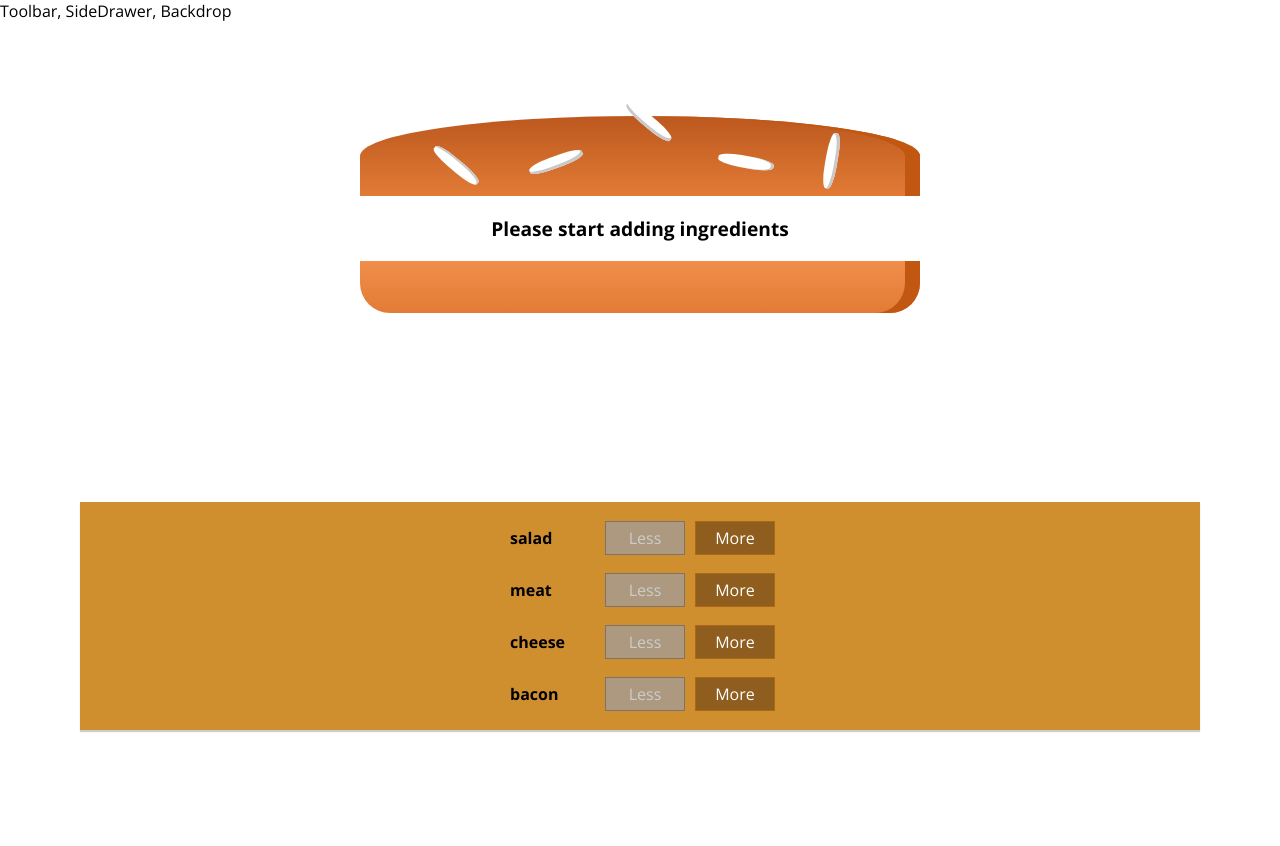
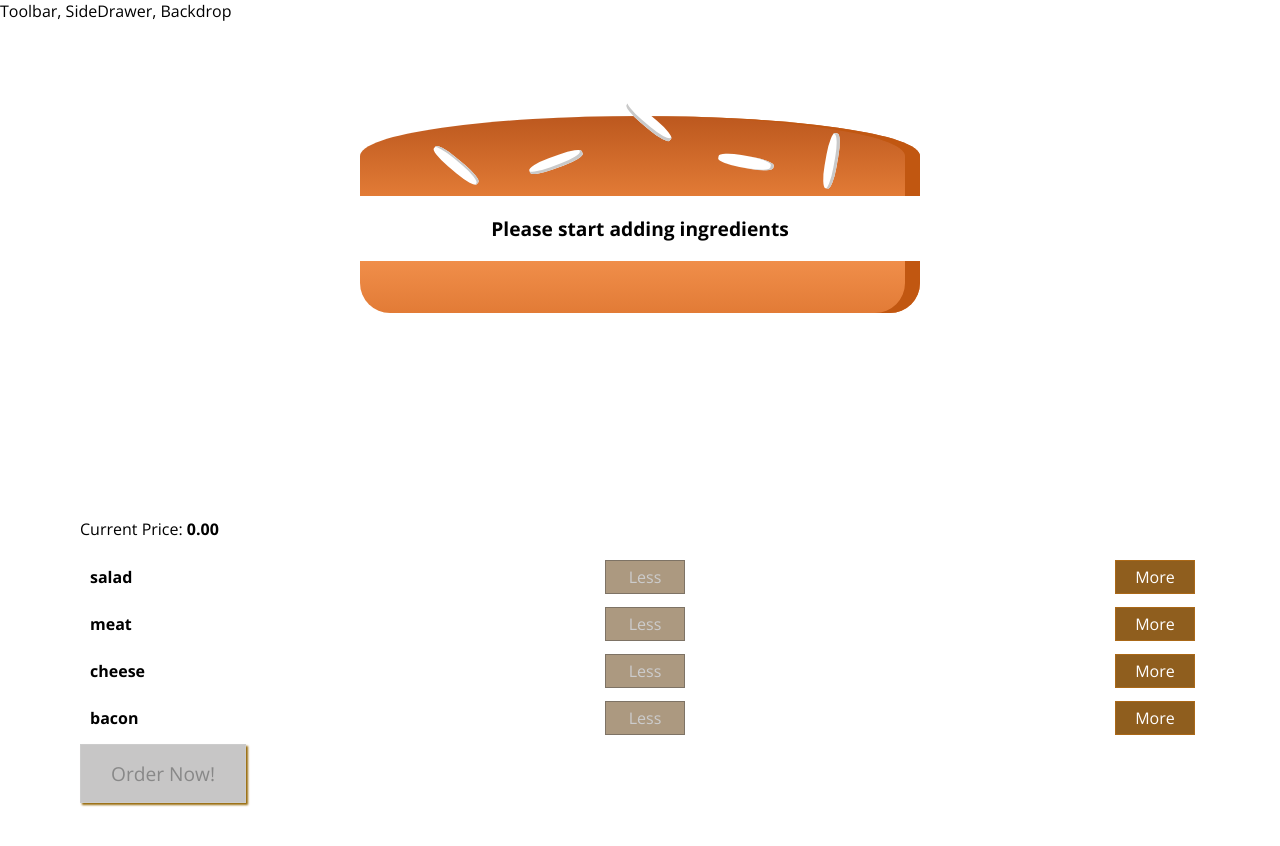
Before and after one commit to yousefalsatouf/burger-app-react, a React app: page / in a window 1280 px wide. Shown: the top 846 px of the page. Before the commit the page ends 810 px from the top, so only its background shows below. Built offline with nearby package versions, Linux system fonts and the light colour scheme.

Commit message:
working on the order button

```diff
--- a/src/components/Burger/BuildControls/BuildControls.css
+++ b/src/components/Burger/BuildControls/BuildControls.css
@@ -1,11 +1,40 @@
-.BuildControls
-{
-    width: 100%;
-    background-color: #CF8F2E;
-    display: flex;
-    flex-flow: column;
-    align-items: center;
-    box-shadow: 0 2px 1px #ccc;
-    margin: auto;
-    padding: 10px 0;
+.OrderButton {
+    background-color: #DAD735;
+    outline: none;
+    cursor: pointer;
+    border: 1px solid #966909;
+    color: #966909;
+    font-family: inherit;
+    font-size: 1.2em;
+    padding: 15px 30px;
+    box-shadow: 2px 2px 2px #966909;
 }
+
+.OrderButton:hover, .OrderButton:active {
+    background-color: #A0DB41;
+    border: 1px solid #966909;
+    color: #966909;
+}
+
+.OrderButton:disabled {
+    background-color: #C7C6C6;
+    cursor: not-allowed;
+    border: 1px solid #ccc;
+    color: #888888;
+}
+
+.OrderButton:not(:disabled) {
+    animation: enable 0.3s linear;
+}
+
+@keyframes enable {
+    0% {
+        transform: scale(1);
+    }
+    60% {
+        transform: scale(1.1);
+    }
+    100% {
+        transform: scale(1);
+    }
+}
--- a/src/components/Burger/BuildControls/BuildControls.js
+++ b/src/components/Burger/BuildControls/BuildControls.js
@@ -13,6 +13,7 @@
 {
   return (
       <div className={classes.BuildControls}>
+        <p>Current Price:  <strong>{props.price.toFixed(2)}</strong> </p>
         {controls.map(ctrl => {
          return <BuildControl
                   key={ctrl.label}
@@ -22,6 +23,10 @@
                   disabled={props.disabled[ctrl.type]}
          />
         })}
+        <button
+            className={classes.OrderButton}
+            disabled={!props.orderDisable}
+        >Order Now!</button>
       </div>
   );
 };
--- a/src/containers/BurgerBuilder/BurgerBuilder.js
+++ b/src/containers/BurgerBuilder/BurgerBuilder.js
@@ -3,26 +3,15 @@
 import Burger from "../../components/Burger/Burger";
 import BuildControls from "../../components/Burger/BuildControls/BuildControls";
 
-const INGREDIENTS_PRICE = [
-    {
+const INGREDIENTS_PRICE = {
         salad: 0.4,
         bacon: 0.4,
         cheese: 0.7,
         meat: 1.5
-    }
-];
+};
 
 class BurgerBuilder extends Component
 {
-    /*
-    constructor(props)
-    {
-        super(props);
-        this.state = {
-
-        }
-    }*/
-
     state = {
         ingredients: {
             salad: 0,
@@ -30,7 +19,20 @@
             cheese: 0,
             meat: 0
         },
-        totalPrice: 5,
+        totalPrice: 0,
+        orderDisable: false
+    };
+
+    orderDisable = (ingredients) =>
+    {
+        const sum = Object.keys(ingredients)
+            .map(ingKey => {
+               return ingredients[ingKey]
+            })
+            .reduce((sum, el) => {
+                return sum + el;
+            }, 0);
+        this.setState({orderDisable: sum > 0})
     };
 
     addIngredientHandler = (type) => {
@@ -42,11 +44,13 @@
 
           updateIngredients[type] = newIngredientCount;
 
-          const oldPrice = this.state.totalPrice[type];
+          const oldPrice = this.state.totalPrice;
           const additionPrice = INGREDIENTS_PRICE[type];
           const newPrice = oldPrice + additionPrice;
 
-          this.setState({ingredients: updateIngredients, totalPrice: newPrice})
+          this.setState({ingredients: updateIngredients, totalPrice: newPrice});
+
+          this.orderDisable(updateIngredients);
 
     };
 
@@ -62,11 +66,13 @@
         };
         updateIngredients[type] = newIngredientCount;
 
-        const oldPrice = this.state.totalPrice[type];
+        const oldPrice = this.state.totalPrice;
         const deductionPrice = INGREDIENTS_PRICE[type];
-        const newPrice = oldPrice - deductionPrice;
+        const newPrice = parseInt(oldPrice) - parseInt(deductionPrice);
 
         this.setState({ingredients: updateIngredients, totalPrice: newPrice});
+
+        this.orderDisable(updateIngredients);
     };
 
     render()
@@ -87,6 +93,8 @@
                     addIngredient={this.addIngredientHandler}
                     removeIngredient={this.removeIngredientHandler}
                     disabled={disableIngredients}
+                    price={this.state.totalPrice}
+                    orderDisable={this.state.orderDisable}
                 />
             </Aux>
         );
```
